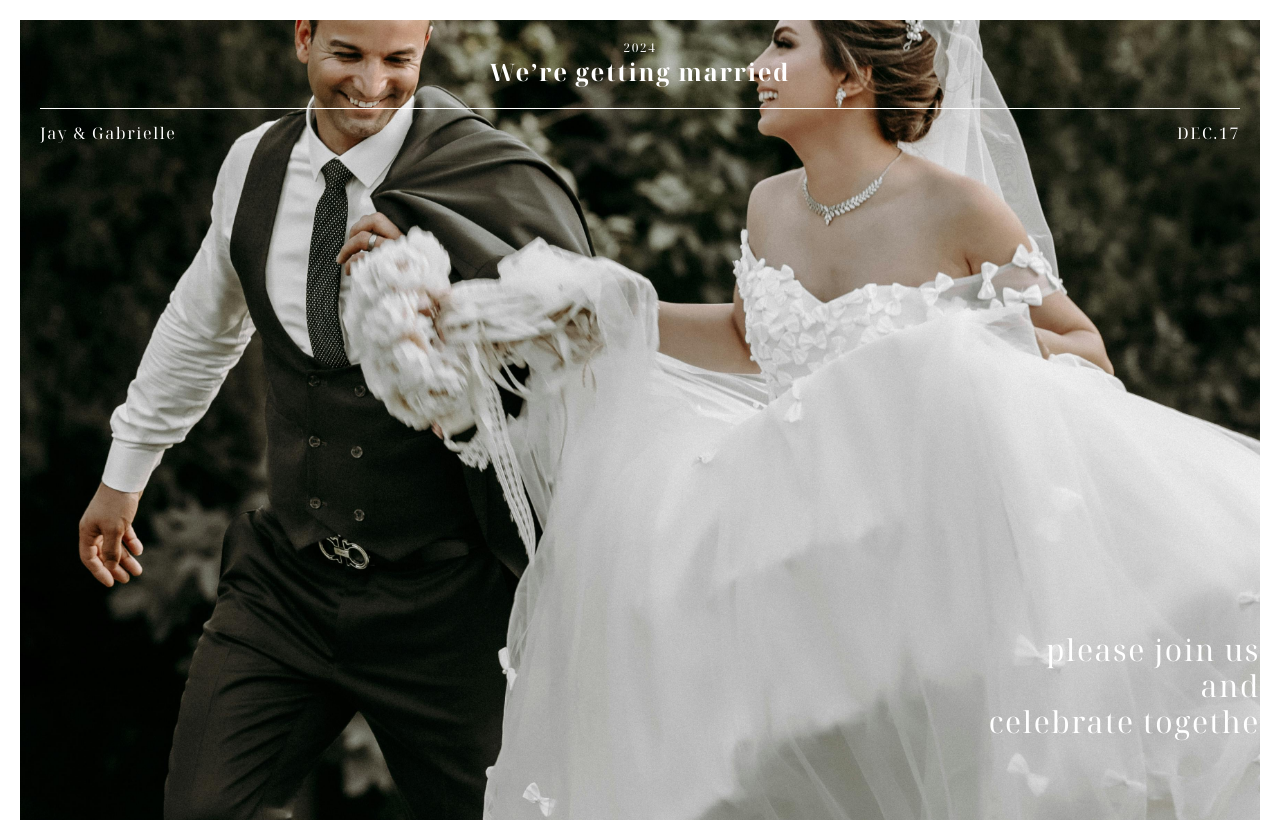
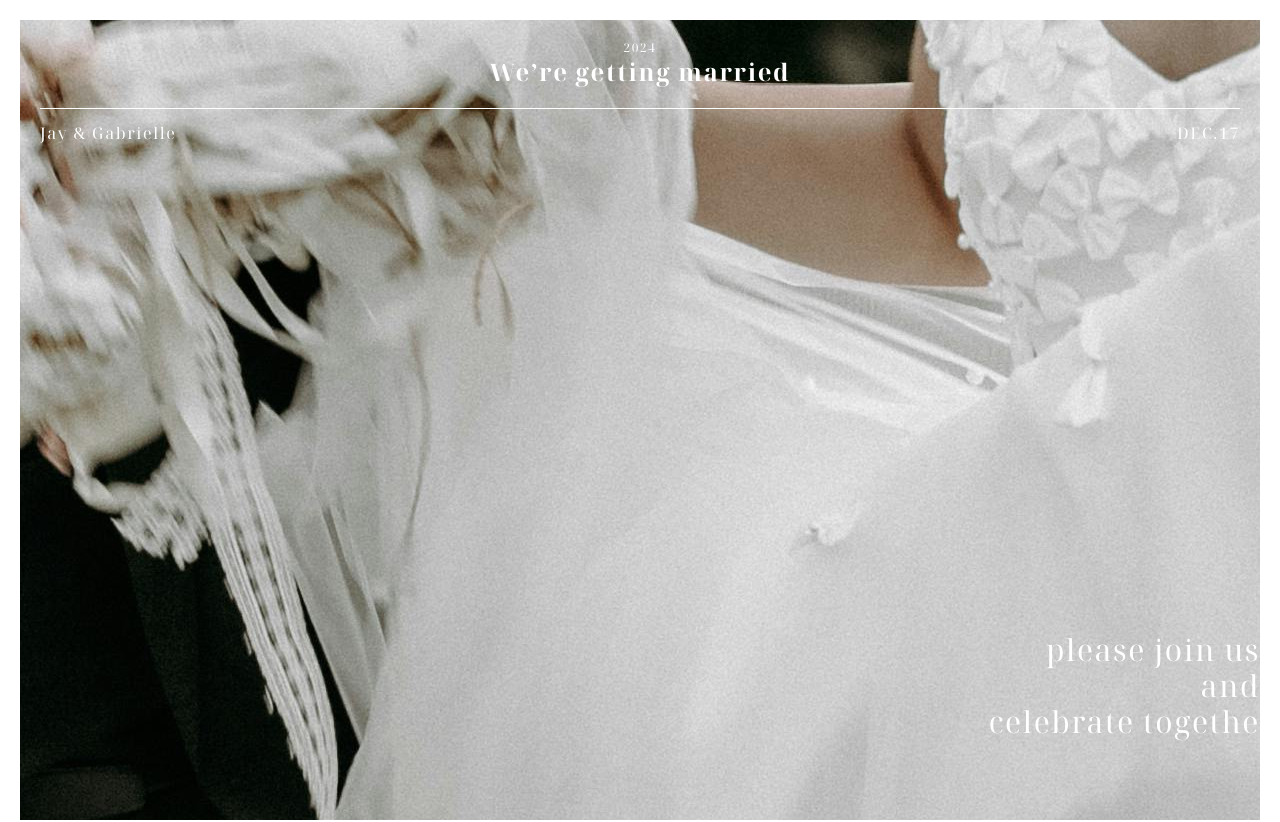
Before and after one commit to tingxuan0911/weddingInvitation, a Vue app: page / in a window 1280 px wide. Shown: the top 822 px of the page. Built offline with nearby package versions, Linux system fonts and the light colour scheme.

Commit message:
header調整

```diff
--- a/src/components/header.vue
+++ b/src/components/header.vue
@@ -26,8 +26,9 @@ import headerPic from "@/img/header.jpg";
 </template>
 <style scoped>
 .header{
-     background-size: cover;
-     background-position:  center;
+     background-size: 100% center;
+     background-repeat:  no-repeat;
+     background-position:  center ;
      background-attachment: fixed;
 }
 
```
